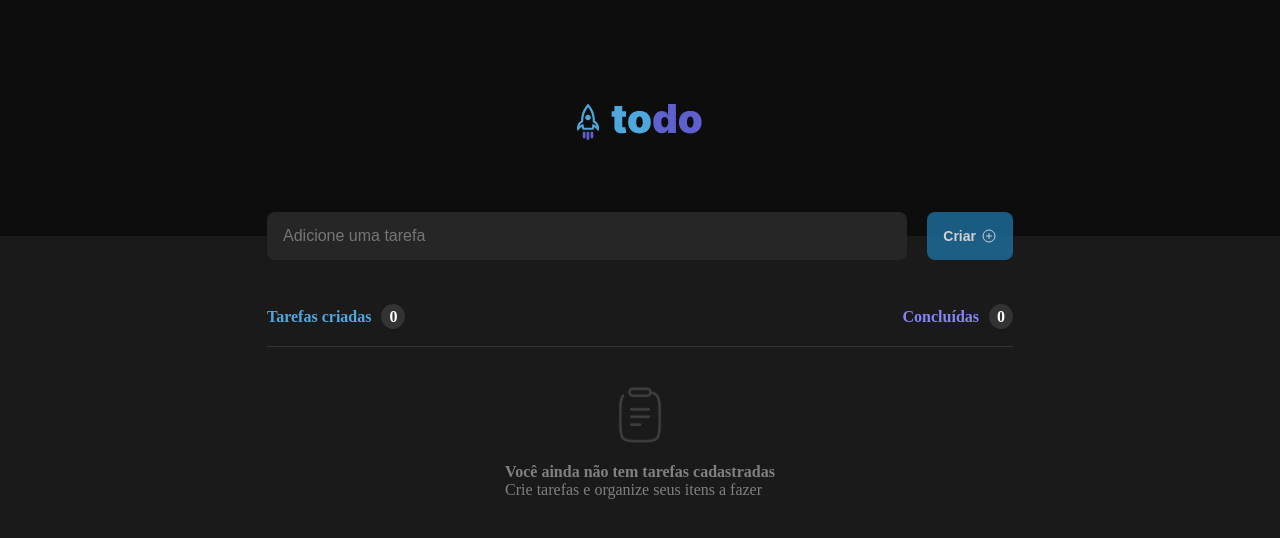
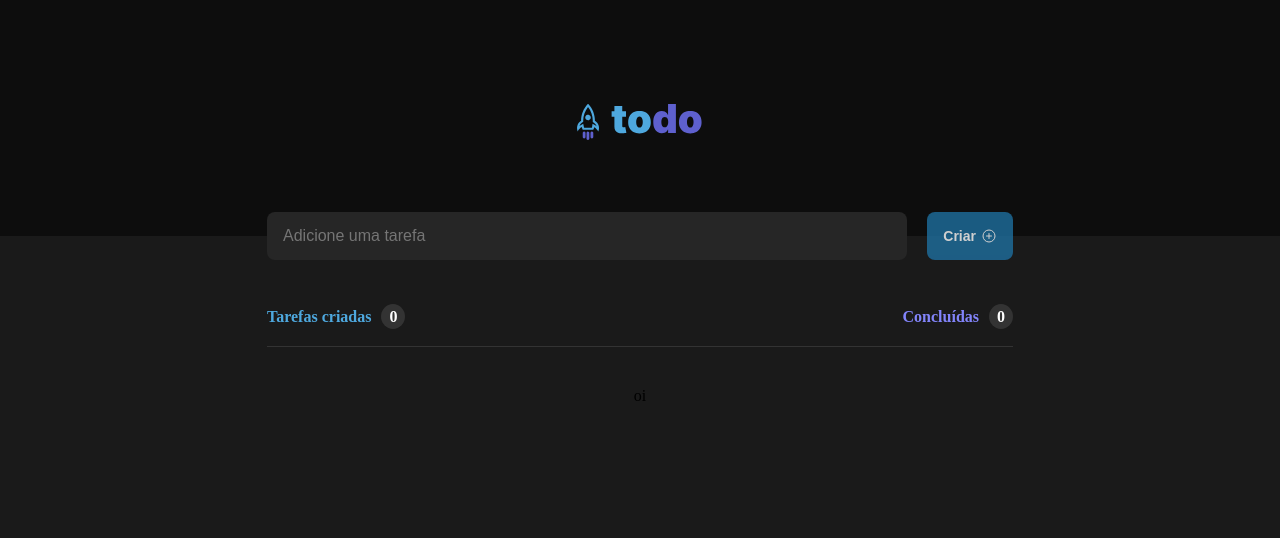
Before and after one commit to N0N4T0/desafios-ignite-reactjs-2022, a React (Vite) app in the folder desafio01-praticando-conceitos-reactjs/: page / in a window 1280 px wide. Shown: the top 538 px of the page. Built offline with nearby package versions, Linux system fonts and the light colour scheme.

Commit message:
feat(components): organize components and styles

```diff
--- a/desafio01-praticando-conceitos-reactjs/src/App.tsx
+++ b/desafio01-praticando-conceitos-reactjs/src/App.tsx
@@ -1,6 +1,5 @@
 import { Header } from './components/Header'
 import { NewTask } from './components/NewTask'
-import { Task } from './components/Task'
 import './global.css'
 
 export function App() {
@@ -9,7 +8,6 @@ export function App() {
     <>
       <Header/>
       <NewTask/>
-      <Task/>
     </>
   )
 }
--- a/desafio01-praticando-conceitos-reactjs/src/components/NewTask.module.css
+++ b/desafio01-praticando-conceitos-reactjs/src/components/NewTask.module.css
@@ -57,32 +57,3 @@ main form button[type=submit]:disabled{
 main form button[type=submit] svg{
     margin: 0 0 0 5px;
 }
-
-main .tasksContainer{
-    display: flex;
-    justify-content: space-between;
-    margin: 3rem 0 0 0;
-
-    border-bottom: 1px solid var(--gray-400);
-    padding: 0 0 20px 0;
-}
-
-main .newTask{
-    color: var(--blue);
-    font-weight: bold;
-}
-
-main .taskDone{
-    color: var(--purple);
-    font-weight: bold;
-}
-
-main .newTask span,
-main .taskDone span{
-    color: var(--white);
-    background: var(--gray-400);
-    border-radius: 50%;
-
-    padding: 4px 8px;
-    margin: 0 0 0 10px;
-}
--- a/desafio01-praticando-conceitos-reactjs/src/components/NewTask.tsx
+++ b/desafio01-praticando-conceitos-reactjs/src/components/NewTask.tsx
@@ -1,6 +1,7 @@
 import { PlusCircle } from 'phosphor-react'
 import { ChangeEvent, FormEvent, InvalidEvent, useState } from 'react'
 import styles from './NewTask.module.css'
+import { TaskList } from './TaskList'
 
 export function NewTask(){
     const [newTaskText, setNewTaskText] = useState('')
@@ -30,6 +31,7 @@ export function NewTask(){
     const isNewTaskEmpty = newTaskText.length === 0
 
     return(
+        <>
             <main className={styles.main}>
                 <form onSubmit={handleCounterNewTask}>
                     <input
@@ -50,16 +52,9 @@ export function NewTask(){
                     </footer>
                 </form>
 
-            <div className={styles.tasksContainer}>
-                <div className={styles.newTask}>
-                    Tarefas criadas
-                    <span>{numberOfTasksCreated}</span>
-                </div>
-                <div className={styles.taskDone}>
-                    Concluídas
-                    <span>{numberOfTasksDone}</span>
-                </div>
-            </div>
+                <TaskList/>
             </main>
+        </>
+
     )
 }
--- a/desafio01-praticando-conceitos-reactjs/src/components/Task.module.css
+++ /dev/null
@@ -1,18 +0,0 @@
-.container {
-    margin: 40px auto;
-    max-width: 746px;
-
-    display: flex;
-    justify-content: center;
-    align-items: center;
-    flex-direction: column;
-}
-
-.emptyMessage{
-    margin: 20px 0 0 0;
-    color: var(--gray-300);
-}
-
-p:first-child {
-    font-weight: bold;
-}
--- a/desafio01-praticando-conceitos-reactjs/src/components/Task.tsx
+++ /dev/null
@@ -1,15 +0,0 @@
-import styles from './Task.module.css'
-
-import clipboard from '../assets/clipboard.svg'
-
-export function Task(){
-    return (
-        <div className={styles.container}>
-            <img src={clipboard} alt="Sem tarefas" />
-            <div className={styles.emptyMessage}>
-                <p>Você ainda não tem tarefas cadastradas</p>
-                <p>Crie tarefas e organize seus itens a fazer</p>
-            </div>
-        </div>
-    )
-}
--- /dev/null
+++ b/desafio01-praticando-conceitos-reactjs/src/components/TaskCard.tsx
@@ -0,0 +1,5 @@
+export function TaskCard(){
+    return(
+        <></>
+    )
+}
--- /dev/null
+++ b/desafio01-praticando-conceitos-reactjs/src/components/TaskList.module.css
@@ -0,0 +1,48 @@
+.taskListContainer{
+    display: flex;
+    justify-content: space-between;
+    margin: 3rem 0 0 0;
+
+    border-bottom: 1px solid var(--gray-400);
+    padding: 0 0 20px 0;
+}
+
+.newTask{
+    color: var(--blue);
+    font-weight: bold;
+}
+
+.taskDone{
+    color: var(--purple);
+    font-weight: bold;
+}
+
+.newTask span,
+.taskDone span{
+    color: var(--white);
+    background: var(--gray-400);
+    border-radius: 50%;
+
+    padding: 4px 8px;
+    margin: 0 0 0 10px;
+}
+
+
+.taskCardContainer {
+    margin: 40px auto;
+    max-width: 746px;
+
+    display: flex;
+    justify-content: center;
+    align-items: center;
+    flex-direction: column;
+}
+
+.emptyMessage{
+    margin: 20px 0 0 0;
+    color: var(--gray-300);
+}
+
+p:first-child {
+    font-weight: bold;
+}
--- /dev/null
+++ b/desafio01-praticando-conceitos-reactjs/src/components/TaskList.tsx
@@ -0,0 +1,39 @@
+import styles from './TaskList.module.css'
+
+import clipboard from '../assets/clipboard.svg'
+import { useState } from 'react';
+
+export function TaskList(){
+
+    const [tasksDone, setTaksDone] = useState(0)
+    const isEmptyTask = false
+
+    return (
+        <>
+            <div className={styles.taskListContainer}>
+                <div className={styles.newTask}>
+                    Tarefas criadas
+                    {/* <span>{numberOfTasksCreated}</span> */}
+                    <span>0</span>
+                </div>
+                <div className={styles.taskDone}>
+                    Concluídas
+                    {/* <span>{numberOfTasksDone}</span> */}
+                    <span>0</span>
+                </div>
+            </div>
+
+            <div className={styles.taskCardContainer}>
+                {isEmptyTask ? (
+                    <>
+                        <img src={clipboard} alt="Sem tarefas" />
+                        <div className={styles.emptyMessage}>
+                            <p>Você ainda não tem tarefas cadastradas</p>
+                            <p>Crie tarefas e organize seus itens a fazer</p>
+                        </div>
+                    </>
+                ) : ('oi')}
+            </div>
+        </>
+    )
+}
```
Lines whose indentation alone changed are shown as unchanged.
